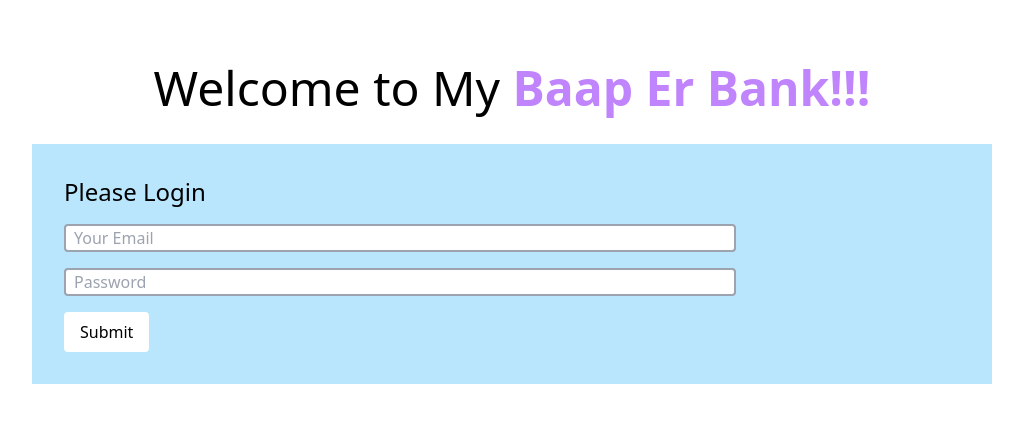
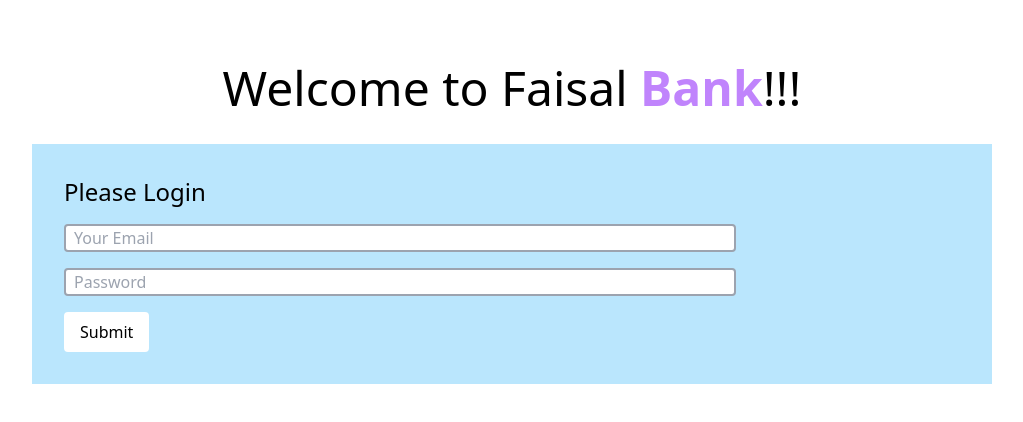
Before and after one commit to faisalahmed7/bank-demo, a plain HTML site: page index.html in a window 1280 px wide. Shown: the whole page, without its empty margins (128-1151 px from the left). Drawn offline with nearby package versions, Linux system fonts and the light colour scheme.

Commit message:
second edit

```diff
--- a/index.html
+++ b/index.html
@@ -5,14 +5,14 @@
     <meta charset="UTF-8">
     <meta http-equiv="X-UA-Compatible" content="IE=edge">
     <meta name="viewport" content="width=device-width, initial-scale=1.0">
-    <title>Baap Er Bank</title>
+    <title>My Bank</title>
     <script src="https://cdn.tailwindcss.com"></script>
 </head>
 
 <body>
     <header>
-        <h1 class="text-5xl text-center mt-16">Welcome to My
-            <span class="font-semibold text-purple-400">Baap Er Bank!!!</span>
+        <h1 class="text-5xl text-center mt-16">Welcome to Faisal
+            <span class="font-semibold text-purple-400">Bank</span>!!!
         </h1>
     </header>
 
--- a/js/login.js
+++ b/js/login.js
@@ -6,7 +6,7 @@ document.getElementById('login-submit').addEventListener('click', function () {
     const userPassword = document.getElementById('user-password');
     const getPassword = userPassword.value;
 
-    if (getEmail == 'sontan@baap.com' && getPassword == 'secret') {
+    if (getEmail == 'user@bank.com' && getPassword == 'secret') {
         window.location.href = 'banking.html';
 
     }
```
Also changed, not shown: banking.html (+1 -1 lines).
